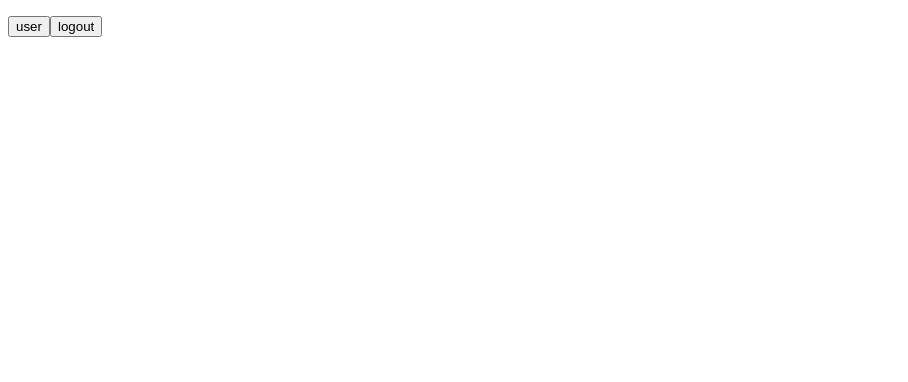
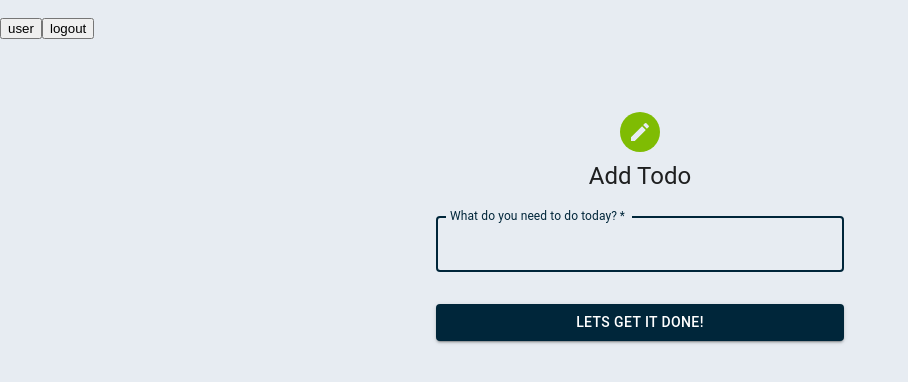
Before and after one commit to Bradley-Bird/backend-todo-list-front-end, a React app: page / in a window 1280 px wide. Shown: the top 382 px of the page, without its empty margins (0-908 px from the left). Built offline with nearby package versions, Linux system fonts and the light colour scheme.

Commit message:
form added to test inserting new todos.

```diff
--- a/src/context/AuthContext.jsx
+++ b/src/context/AuthContext.jsx
@@ -25,7 +25,7 @@ const AuthProvider = ({ children }) => {
 const useAuthContext = () => {
   const data = useContext(AuthContext);
   if (data === undefined) {
-    throw new Error('Auth Context must be in a provider ');
+    throw new Error('Auth Context must be wrapped in a provider ');
   }
   return data;
 };
--- /dev/null
+++ b/src/context/TodoContext.jsx
@@ -0,0 +1,26 @@
+import { createContext, useContext, useState } from 'react';
+
+const TodoContext = createContext();
+
+const TodoProvider = ({ children }) => {
+  const [todo, setTodo] = useState('');
+  const [errorMessage, setErrorMessage] = useState('');
+
+  return (
+    <TodoContext.Provider
+      value={{ todo, setTodo, errorMessage, setErrorMessage }}
+    >
+      {children}
+    </TodoContext.Provider>
+  );
+};
+
+const useTodoContext = () => {
+  const data = useContext(TodoContext);
+  if (data === undefined) {
+    throw new Error('Todo Context must be wrapped in a provider');
+  }
+  return data;
+};
+
+export { TodoContext, TodoProvider, useTodoContext };
--- /dev/null
+++ b/src/hooks/UseTodoForm.js
@@ -0,0 +1,17 @@
+import React from 'react';
+import { useTodoContext } from '../context/TodoContext';
+
+function UseTodoForm() {
+  const { todo, setErrorMessage } = useTodoContext();
+
+  const handleSubmit = async (e) => {
+    e.preventDefault();
+    try {
+    } catch (e) {
+      setErrorMessage(e.message);
+    }
+  };
+  return { handleSubmit };
+}
+
+export default UseTodoForm;
--- a/src/index.jsx
+++ b/src/index.jsx
@@ -4,6 +4,7 @@ import App from './App';
 import { BrowserRouter as Router } from 'react-router-dom';
 import { AuthProvider } from './context/AuthContext';
 import { ThemeProvider, createTheme } from '@mui/material';
+import { TodoProvider } from './context/TodoContext';
 
 export const theme = createTheme({
   palette: {
@@ -22,9 +23,11 @@ render(
   <React.StrictMode>
     <ThemeProvider theme={theme}>
       <AuthProvider>
-        <Router>
-          <App />
-        </Router>
+        <TodoProvider>
+          <Router>
+            <App />
+          </Router>
+        </TodoProvider>
       </AuthProvider>
     </ThemeProvider>
   </React.StrictMode>,
--- a/src/services/auth.js
+++ b/src/services/auth.js
@@ -1,5 +1,5 @@
 export const signUp = async ({ email, password }) => {
-  const resp = await fetch(`http://localhost:7890/api/v1/users`, {
+  const resp = await fetch(`${process.env.API_URL}/api/v1/users`, {
     method: 'POST',
     headers: { 'Content-Type': 'application/json' },
     credentials: 'include',
@@ -13,7 +13,7 @@ export const signUp = async ({ email, password }) => {
 };
 
 export const signIn = async ({ email, password }) => {
-  const resp = await fetch(`http://localhost:7890/api/v1/users/sessions`, {
+  const resp = await fetch(`${process.env.API_URL}/api/v1/users/sessions`, {
     method: 'POST',
     headers: { 'Content-Type': 'application/json' },
     credentials: 'include',
@@ -27,7 +27,7 @@ export const signIn = async ({ email, password }) => {
 
 export const getUser = async () => {
   try {
-    const res = await fetch(`http://localhost:7890/api/v1/users/me`, {
+    const res = await fetch(`${process.env.API_URL}/api/v1/users/me`, {
       credentials: 'include',
     });
 
--- a/src/views/Main.jsx
+++ b/src/views/Main.jsx
@@ -1,7 +1,21 @@
+import {
+  Avatar,
+  Box,
+  Button,
+  Container,
+  CssBaseline,
+  TextField,
+  Typography,
+} from '@mui/material';
+import CreateIcon from '@mui/icons-material/Create';
 import React, { useState } from 'react';
 import { useHistory } from 'react-router-dom';
 import { getUser, signOut } from '../services/auth';
+import { useTodoContext } from '../context/TodoContext';
+import UseTodoForm from '../hooks/UseTodoForm';
 function Main() {
+  const { setTodo, errorMessage } = useTodoContext();
+  const { todo, handleSubmit } = UseTodoForm();
   const history = useHistory();
   const [user, setUser] = useState('');
   const handleClick = async () => {
@@ -14,11 +28,62 @@ function Main() {
     history.push('/auth/signIn');
   };
   return (
-    <div>
-      <p>{user.email}</p>
-      <button onClick={handleClick}>user</button>
-      <button onClick={handleLogout}>logout</button>
-    </div>
+    <>
+      <div>
+        <p>{user.email}</p>
+        <button onClick={handleClick}>user</button>
+        <button onClick={handleLogout}>logout</button>
+      </div>
+      <Container component="main" maxWidth="md">
+        <CssBaseline />
+        <Box
+          sx={{
+            marginTop: 8,
+            display: 'flex',
+            flexDirection: 'column',
+            alignItems: 'center',
+          }}
+        >
+          <Avatar sx={{ m: 1, bgcolor: 'secondary.main' }}>
+            <CreateIcon />
+          </Avatar>
+          <Typography component="h1" variant="h5">
+            Add Todo
+          </Typography>
+          <Box
+            component="form"
+            onSubmit={handleSubmit}
+            noValidate
+            sx={{ mt: 1 }}
+          >
+            <TextField
+              margin="normal"
+              required
+              fullWidth
+              id="todo"
+              label="What do you need to do today?"
+              name="todo"
+              value={todo}
+              onChange={(e) => setTodo(e.target.value)}
+              autoFocus
+            />
+
+            <Button
+              type="submit"
+              fullWidth
+              variant="contained"
+              sx={{ mt: 3, mb: 2 }}
+            >
+              {' '}
+              Lets get it done!
+            </Button>
+            <Typography color={'error'} variant="subtitle2">
+              {errorMessage}
+            </Typography>
+          </Box>
+        </Box>
+      </Container>
+    </>
   );
 }
 
```
